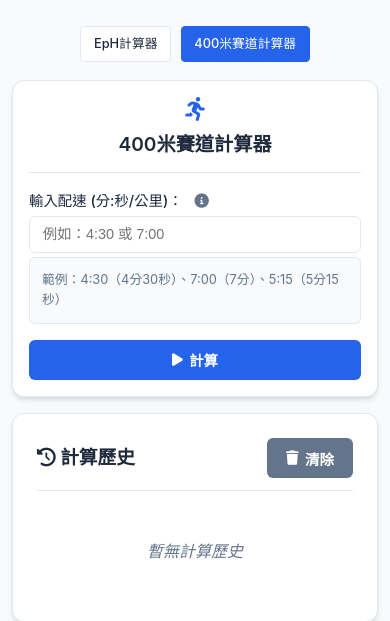
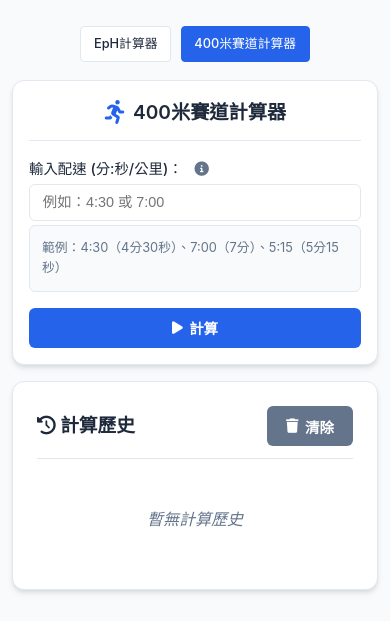
Before and after one commit to yung00000/EpH, a FastAPI app: page /track in a window 390 px wide. Shown: the part 119-740 px from the top of the page. Run offline with FastAPI, Linux system fonts and the light colour scheme.

Commit message:
Implement navigation and layout fixes for improved user experience. Ensure consistent button layout across calculator pages and preserve language settings during navigation. Update CSS for better alignment and responsiveness in index.html and index_track.html.

```diff
--- a/templates/index_track.html
+++ b/templates/index_track.html
@@ -91,19 +91,24 @@
              margin-bottom: 1rem;
              padding-bottom: 0.75rem;
              border-bottom: 1px solid var(--border-color);
+             display: flex;
+             align-items: center;
+             justify-content: center;
+             gap: 0.5rem;
          }
 
                  .card-header i {
              font-size: 1.5rem;
              color: var(--primary-color);
-             margin-bottom: 0.5rem;
-             display: block;
+             margin-bottom: 0;
+             display: inline-block;
          }
 
                  .card-header h2 {
              font-size: 1.2rem;
              font-weight: 600;
              color: var(--text-primary);
+             margin: 0;
          }
 
                  .form-group {
```
Also changed, not shown: project.md (+15 -3 lines), templates/index.html (+7 -2 lines).
